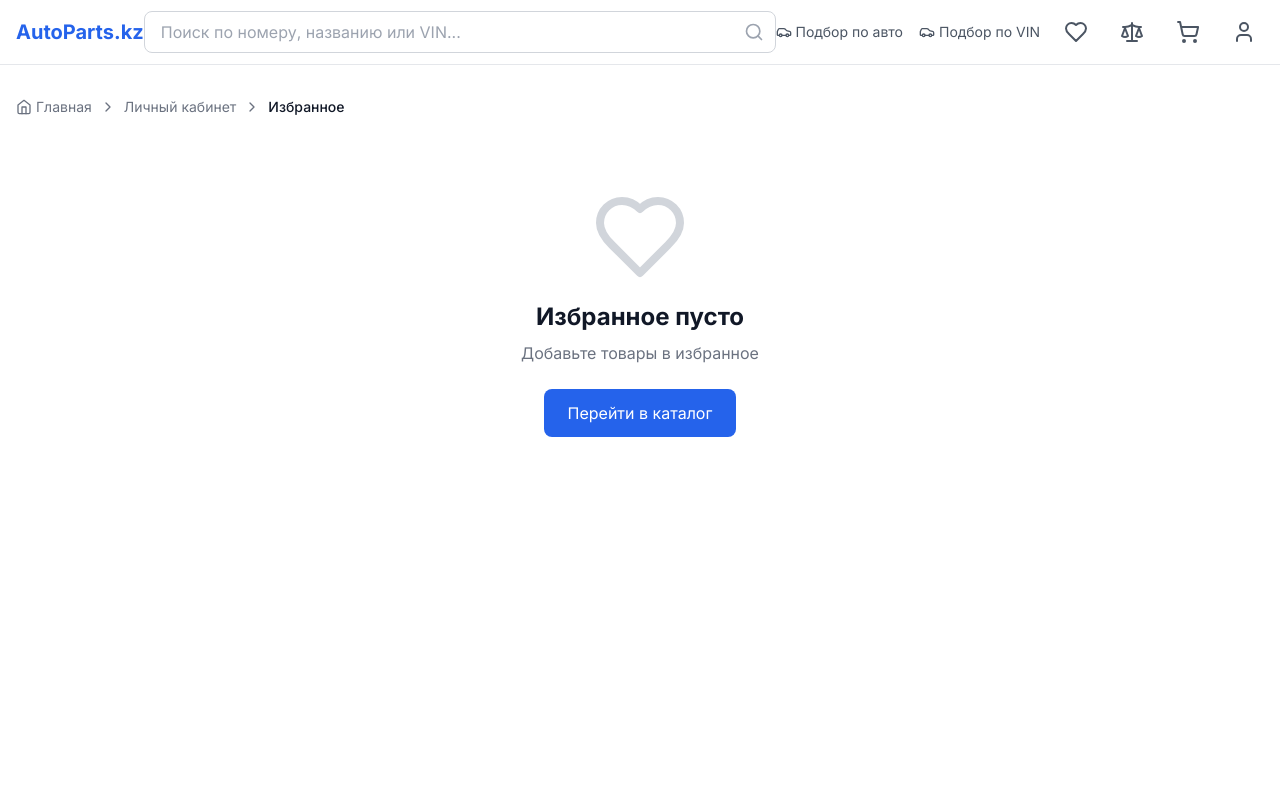
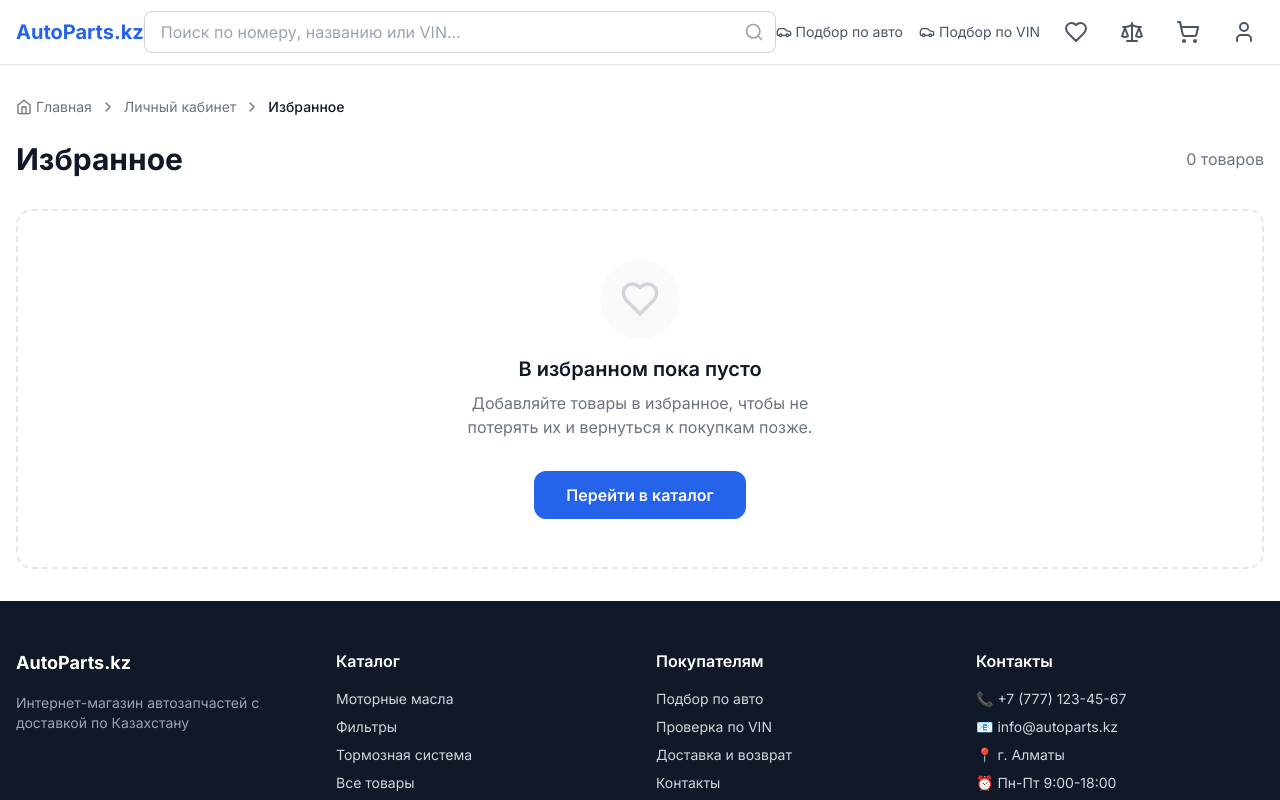
Before and after one commit to mayerpeter502-cloud/auto-parts-shop, a Next.js app: page /account/favorites in a window 1280 px wide. Shown: the top 800 px of the page. Built offline with nearby package versions, Linux system fonts and the light colour scheme.

Commit message:
Fix: correct hook usage and imports in favorites page

```diff
--- a/src/app/account/favorites/page.tsx
+++ b/src/app/account/favorites/page.tsx
@@ -3,6 +3,8 @@ import { useState, useEffect } from "react";
 import Link from "next/link";
 import Image from "next/image";
 import { Heart, Trash2, ShoppingCart, Home, ChevronRight } from "lucide-react";
+// 1. Добавлен недостающий импорт
+import { useGarage } from '@/contexts/GarageContext';
 
 interface FavoriteItem {
   id: string;
@@ -14,6 +16,9 @@ interface FavoriteItem {
 }
 
 export default function FavoritesPage() {
+  // 2. Вызов хука перемещен ВНУТРЬ компонента
+  const { cars } = useGarage();
+
   const [favorites, setFavorites] = useState<FavoriteItem[]>([]);
 
   useEffect(() => {
@@ -38,87 +43,47 @@ export default function FavoritesPage() {
     }
     localStorage.setItem("cart", JSON.stringify(cart));
     window.dispatchEvent(new CustomEvent('cartUpdated'));
+    alert('Товар добавлен в корзину');
   };
 
-  if (favorites.length === 0) {
   return (
-      <div className="min-h-screen flex flex-col">
-        <main className="flex-1 max-w-7xl mx-auto w-full px-4 py-8">
-          {/* Breadcrumbs - ИСПРАВЛЕНО */}
+    <div className="container mx-auto px-4 py-8">
+      {/* Breadcrumbs */}
       <nav className="flex items-center gap-2 text-sm text-gray-500 mb-6">
-            <Link href="/" className="flex items-center gap-1 hover:text-blue-600 transition-colors">
-              <Home className="w-4 h-4" />
-              <span>Главная</span>
+        <Link href="/" className="hover:text-blue-600 flex items-center gap-1">
+          <Home className="w-4 h-4" /> Главная
         </Link>
         <ChevronRight className="w-4 h-4" />
-            <Link href="/account" className="hover:text-blue-600 transition-colors">
-              Личный кабинет
-            </Link>
+        <Link href="/account" className="hover:text-blue-600 text-sm">Личный кабинет</Link>
         <ChevronRight className="w-4 h-4" />
         <span className="text-gray-900 font-medium">Избранное</span>
       </nav>
 
-          <div className="flex flex-col items-center justify-center py-12">
-            <Heart className="w-24 h-24 text-gray-300 mb-4" />
-            <h1 className="text-2xl font-bold text-gray-900 mb-2">Избранное пусто</h1>
-            <p className="text-gray-500 mb-6">Добавьте товары в избранное</p>
-            <Link
-              href="/catalog"
-              className="px-6 py-3 bg-blue-600 text-white rounded-lg hover:bg-blue-700"
-            >
-              Перейти в каталог
-            </Link>
-          </div>
-        </main>
-      </div>
-    );
-  }
-
-  return (
-    <div className="min-h-screen flex flex-col">
-      <main className="flex-1 max-w-7xl mx-auto w-full px-4 py-8">
-        {/* Breadcrumbs - ИСПРАВЛЕНО */}
-        <nav className="flex items-center gap-2 text-sm text-gray-500 mb-6">
-          <Link href="/" className="flex items-center gap-1 hover:text-blue-600 transition-colors">
-            <Home className="w-4 h-4" />
-            <span>Главная</span>
-          </Link>
-          <ChevronRight className="w-4 h-4" />
-          <Link href="/account" className="hover:text-blue-600 transition-colors">
-            Личный кабинет
-          </Link>
-          <ChevronRight className="w-4 h-4" />
-          <span className="text-gray-900 font-medium">Избранное</span>
-        </nav>
-
-        <div className="flex items-center justify-between mb-6">
-          <h1 className="text-2xl font-bold text-gray-900">
-            Избранное ({favorites.length})
-          </h1>
-          <Link
-            href="/catalog"
-            className="text-sm text-blue-600 hover:underline"
-          >
-            Продолжить покупки →
-          </Link>
+      <div className="flex justify-between items-center mb-8">
+        <h1 className="text-3xl font-bold text-gray-900">Избранное</h1>
+        <span className="text-gray-500">{favorites.length} товаров</span>
       </div>
 
-        <div className="grid grid-cols-1 sm:grid-cols-2 lg:grid-cols-4 gap-6">
+      {favorites.length > 0 ? (
+        <div className="grid grid-cols-1 md:grid-cols-2 lg:grid-cols-4 gap-6">
           {favorites.map((item) => (
-            <div key={item.id} className="bg-white rounded-xl shadow-sm overflow-hidden group border border-gray-200">
-              <Link href={`/product/${item.id}`} className="block relative h-48 bg-gray-100">
+            <div
+              key={item.id}
+              className="group bg-white rounded-xl shadow-sm border border-gray-200 overflow-hidden hover:shadow-md transition-shadow"
+            >
+              <div className="relative aspect-square bg-gray-50">
                 <Image
-                  src={item.image || '/placeholder.jpg'}
+                  src={item.image}
                   alt={item.name}
                   fill
-                  className="object-contain p-4"
+                  className="object-contain p-4 group-hover:scale-105 transition-transform duration-300"
                 />
-              </Link>
+              </div>
 
               <div className="p-4">
                 <div className="text-xs text-gray-500 mb-1">{item.brand}</div>
                 <Link href={`/product/${item.id}`}>
-                  <h3 className="font-semibold text-gray-900 mb-2 line-clamp-2 group-hover:text-blue-600">
+                  <h3 className="font-semibold text-gray-900 mb-2 line-clamp-2 group-hover:text-blue-600 transition-colors">
                     {item.name}
                   </h3>
                 </Link>
@@ -132,14 +97,14 @@ export default function FavoritesPage() {
                 <div className="flex gap-2">
                   <button
                     onClick={() => addToCart(item)}
-                    className="flex-1 py-2 bg-blue-600 text-white rounded-lg hover:bg-blue-700 flex items-center justify-center gap-2 text-sm"
+                    className="flex-1 py-2 bg-blue-600 text-white rounded-lg hover:bg-blue-700 flex items-center justify-center gap-2 text-sm transition-colors"
                   >
                     <ShoppingCart className="w-4 h-4" />
                     В корзину
                   </button>
                   <button
                     onClick={() => removeFromFavorites(item.id)}
-                    className="p-2 border border-red-200 text-red-600 rounded-lg hover:bg-red-50"
+                    className="p-2 border border-red-200 text-red-600 rounded-lg hover:bg-red-50 transition-colors"
                     title="Удалить из избранного"
                   >
                     <Trash2 className="w-4 h-4" />
@@ -149,7 +114,23 @@ export default function FavoritesPage() {
             </div>
           ))}
         </div>
-      </main>
+      ) : (
+        <div className="bg-white rounded-2xl border-2 border-dashed border-gray-200 p-12 text-center">
+          <div className="w-20 h-20 bg-gray-50 rounded-full flex items-center justify-center mx-auto mb-4">
+            <Heart className="w-10 h-10 text-gray-300" />
+          </div>
+          <h2 className="text-xl font-semibold text-gray-900 mb-2">В избранном пока пусто</h2>
+          <p className="text-gray-500 mb-8 max-w-sm mx-auto">
+            Добавляйте товары в избранное, чтобы не потерять их и вернуться к покупкам позже.
+          </p>
+          <Link
+            href="/catalog"
+            className="inline-flex items-center gap-2 px-8 py-3 bg-blue-600 text-white rounded-xl font-semibold hover:bg-blue-700 transition-colors"
+          >
+            Перейти в каталог
+          </Link>
+        </div>
+      )}
     </div>
   );
 }
```
Lines whose indentation alone changed are shown as unchanged.
